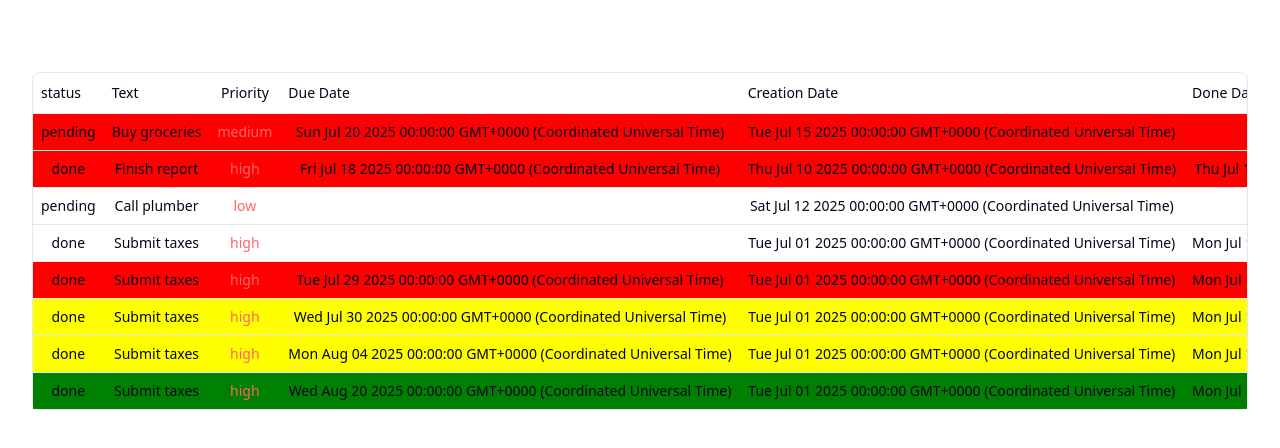
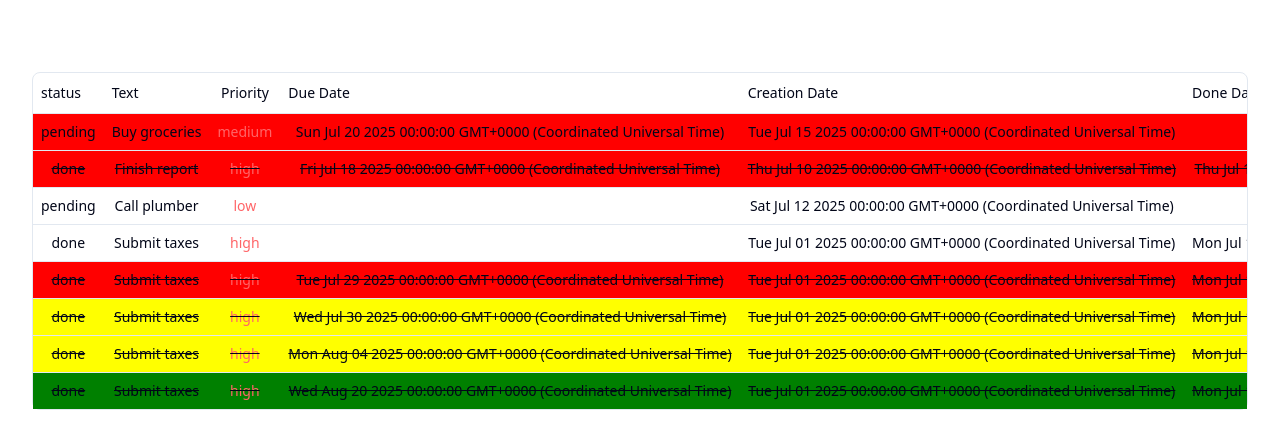
Before and after one commit to chavaenc/breakabletoy1, a React (Vite) app in the folder breakableToy-1/: page / in a window 1280 px wide. Shown: the top 448 px of the page. Built offline with nearby package versions, Linux system fonts and the light colour scheme.

Commit message:
[FEAT} add strike-through font for tasks marked as done

```diff
--- a/breakableToy-1/src/todos/data-table.tsx
+++ b/breakableToy-1/src/todos/data-table.tsx
@@ -75,11 +75,12 @@ export function DataTable<TData, TValue>({
 
 const RowBgColor = ({ row }) => {
   let bgColor;
-
+  let textDeco;
   row.getVisibleCells().map((cell) => {
     const weekMs = 604800000;
     if (cell.row.original.dueDate) {
       let dueDateMs = cell.row.original.dueDate.getTime();
+      let done = cell.row.original.status;
       if (dueDateMs) {
         if (Date.now() + weekMs >= dueDateMs) {
           bgColor = "red";
@@ -88,13 +89,18 @@ const RowBgColor = ({ row }) => {
         } else {
           bgColor = "green";
         }
+        if (done === "done") {
+          textDeco = "line-through";
+        } else {
+          textDeco = "none";
+        }
       }
     }
     return null;
   });
   return (
     <TableRow
-      style={{ backgroundColor: bgColor }}
+      style={{ backgroundColor: bgColor, textDecoration: textDeco }}
       key={row.id}
       data-state={row.getIsSelected() && "selected"}
     >
```
